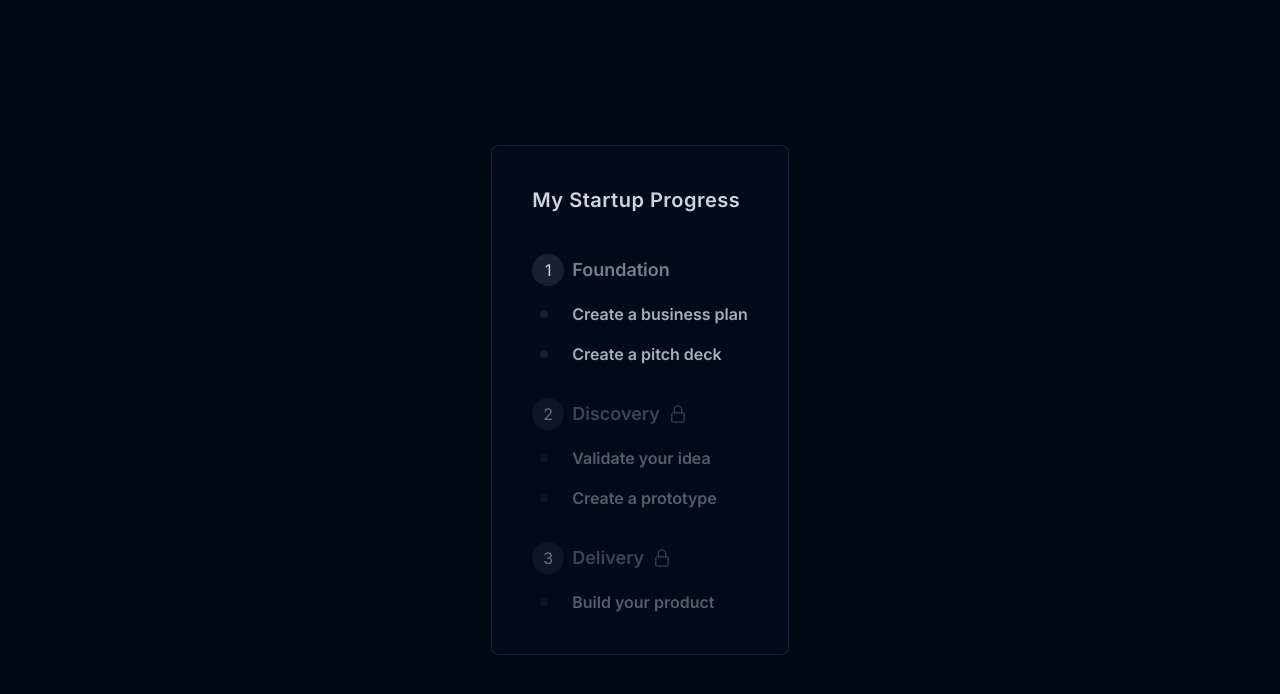
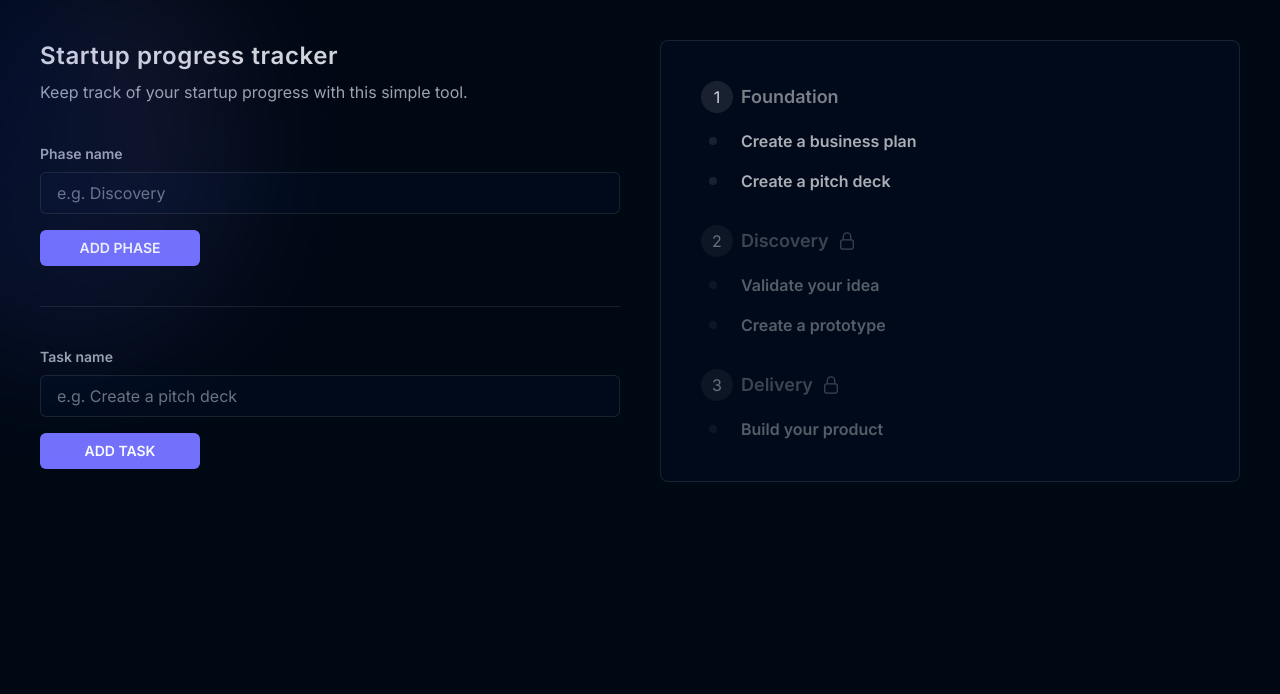
Before and after one commit to codingwithdidem/my_startup_progress, a Next.js app: page / in a window 1280 px wide. Shown: the top 694 px of the page. Built offline with nearby package versions, Linux system fonts and the light colour scheme.

Commit message:
Create button variants and forms

```diff
--- a/package.json
+++ b/package.json
@@ -12,6 +12,7 @@
     "@types/node": "18.15.0",
     "@types/react": "18.0.28",
     "@types/react-dom": "18.0.11",
+    "class-variance-authority": "^0.4.0",
     "eslint": "8.35.0",
     "eslint-config-next": "13.2.4",
     "next": "13.2.4",
@@ -21,6 +22,7 @@
     "typescript": "4.9.5"
   },
   "devDependencies": {
+    "@tailwindcss/forms": "^0.5.3",
     "autoprefixer": "^10.4.14",
     "postcss": "^8.4.21",
     "tailwindcss": "^3.2.7"
--- /dev/null
+++ b/src/components/Button.tsx
@@ -0,0 +1,59 @@
+import React, { FC } from "react";
+import { cva, type VariantProps } from "class-variance-authority";
+
+const button = cva("button", {
+  variants: {
+    intent: {
+      primary: [
+        "bg-brand-primary",
+        "hover:shadow-brand-primary/30, hover:shadow-glow-primary",
+      ],
+      secondary: [
+        "bg-brand-secondary",
+        " hover:shadow-brand-secondary/30, hover:shadow-glow-secondary",
+      ],
+    },
+    size: {
+      small: ["text-sm"],
+      medium: ["text-base"],
+    },
+    block: {
+      true: ["w-full"],
+    },
+  },
+  compoundVariants: [{ intent: "primary", size: "medium", class: "uppercase" }],
+  defaultVariants: {
+    intent: "primary",
+    size: "medium",
+    block: false,
+  },
+});
+
+interface ButtonProps
+  extends React.ButtonHTMLAttributes<HTMLButtonElement>,
+    VariantProps<typeof button> {
+  children?: React.ReactNode;
+}
+
+const Button: FC<ButtonProps> = ({
+  children,
+  intent,
+  size,
+  block,
+  ...props
+}) => {
+  return (
+    <button
+      className={button({
+        intent,
+        size,
+        block,
+      })}
+      {...props}
+    >
+      {children}
+    </button>
+  );
+};
+
+export default Button;
--- a/src/components/Layout.tsx
+++ b/src/components/Layout.tsx
@@ -6,7 +6,8 @@ type LayoutProps = {
 
 const Layout: FC<LayoutProps> = (props) => {
   return (
-    <div className="h-screen w-full flex flex-col items-center justify-center">
+    <div className="relative h-screen max-w-7xl mx-auto">
+      <div className="rounded-full absolute -top-10 -left-28 w-[350px] h-[400px] bg-radial-gradient filter blur-3xl opacity-10 z-0 pointer-events-none" />
       {props.children}
     </div>
   );
--- a/src/pages/index.tsx
+++ b/src/pages/index.tsx
@@ -3,6 +3,7 @@ import { NextPage } from "next";
 import type { Phase as PhaseType } from "../types";
 import { useState } from "react";
 import Phase from "@/components/Phase";
+import Button from "@/components/Button";
 
 type HomePageProps = {};
 
@@ -96,13 +97,57 @@ const HomePage: NextPage<HomePageProps> = (props) => {
   };
 
   return (
-    <main className="">
-      <div className="w-full max-w-md border border-gray-100/10 bg-brand-background-400 rounded-lg px-10 py-10">
-        <h1 className="text-xl font-semibold -tracking-tight">
-          My Startup Progress
+    <main className="w-full grid grid-cols-1 md:grid-cols-2 gap-10 px-10 py-10">
+      {/* Form */}
+      <div>
+        <h1 className="text-2xl font-semibold -tracking-tight">
+          Startup progress tracker
         </h1>
+        <p className="mt-2 text-gray-400">
+          Keep track of your startup progress with this simple tool.
+        </p>
 
-        <div className="mt-10 flex flex-col">
+        <div className="mt-10">
+          <form className="flex flex-col">
+            <div className="flex flex-col mb-4 gap-2">
+              <label className="text-sm font-semibold text-gray-400">
+                Phase name
+              </label>
+              <input
+                className="px-4 py-2 rounded-md border border-gray-100/10 bg-brand-background-400 text-gray-50"
+                type="text"
+                placeholder="e.g. Discovery"
+              />
+            </div>
+            <Button intent="secondary" size="small">
+              Add phase
+            </Button>
+          </form>
+
+          <hr className="my-10 border-gray-100/10" />
+
+          <form className="flex flex-col">
+            <div className="flex flex-col mb-4 gap-2">
+              <label className="text-sm font-semibold text-gray-400">
+                Task name
+              </label>
+              <input
+                className="px-4 py-2 rounded-md border border-gray-100/10 bg-brand-background-400 text-gray-50"
+                type="text"
+                placeholder="e.g. Create a pitch deck"
+              />
+            </div>
+            <Button intent="secondary" size="small">
+              Add task
+            </Button>
+          </form>
+        </div>
+      </div>
+
+      {/* View */}
+      <div>
+        <div className="w-full border border-gray-100/10 bg-brand-background-400 rounded-lg px-10 py-10">
+          <div className="flex flex-col">
             {phases
               .sort((a, b) => a.order - b.order)
               .map((phase, idx) => (
@@ -116,6 +161,7 @@ const HomePage: NextPage<HomePageProps> = (props) => {
               ))}
           </div>
         </div>
+      </div>
     </main>
   );
 };
--- a/src/styles/globals.css
+++ b/src/styles/globals.css
@@ -7,4 +7,28 @@
   body {
     @apply bg-brand-background text-gray-300;
   }
+
+  [type="text"],
+  [type="email"],
+  [type="url"],
+  [type="password"],
+  [type="number"],
+  [type="date"],
+  [type="datetime-local"],
+  [type="month"],
+  [type="search"],
+  [type="tel"],
+  [type="time"],
+  [type="week"],
+  [multiple],
+  textarea,
+  select {
+    @apply focus:outline-none focus:ring-0 focus:border-brand-secondary;
+  }
 }
+
+@layer components {
+  .button {
+    @apply w-40 px-6 py-2 transition-all duration-300 ease-in-out rounded-md text-gray-50 uppercase font-semibold cursor-pointer;
+  }
+}
--- a/tailwind.config.js
+++ b/tailwind.config.js
@@ -13,10 +13,19 @@ module.exports = {
             400: "#000A1A",
           },
           primary: "#fb6f92",
-          secondary: "#af99ff",
+          secondary: "#7371fc",
         },
+      },
+      backgroundImage: {
+        "radial-gradient": `
+        conic-gradient(from 0deg at 50% 50%, #7371fc 0%, #af99ff 2%, #073AFFFF 100%);
+        `,
+      },
+      boxShadow: {
+        "glow-primary": "0px 0px 53px 0px rgba(251,111,146,0.3)",
+        "glow-secondary": "0px 0px 53px 0px rgba(115,113,252,0.3)",
       },
     },
   },
-  plugins: [],
+  plugins: [require("@tailwindcss/forms")],
 };
```
Also changed, not shown: 1 other file (tests, documents, lock files or other folders). Lines whose indentation alone changed are shown as unchanged.
